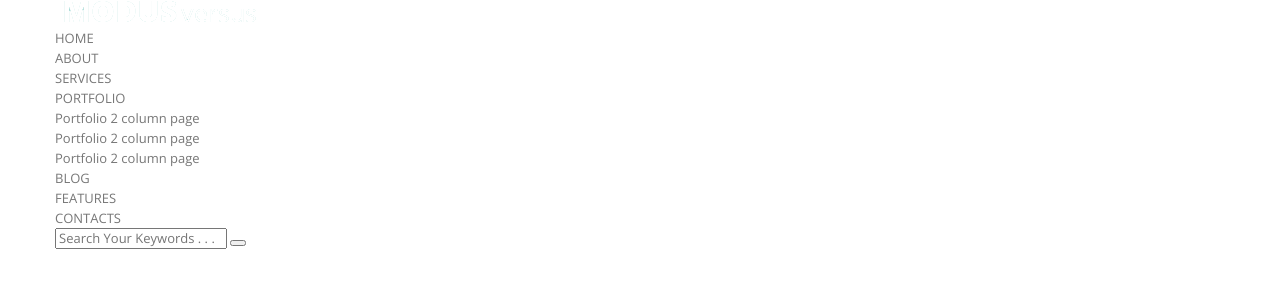
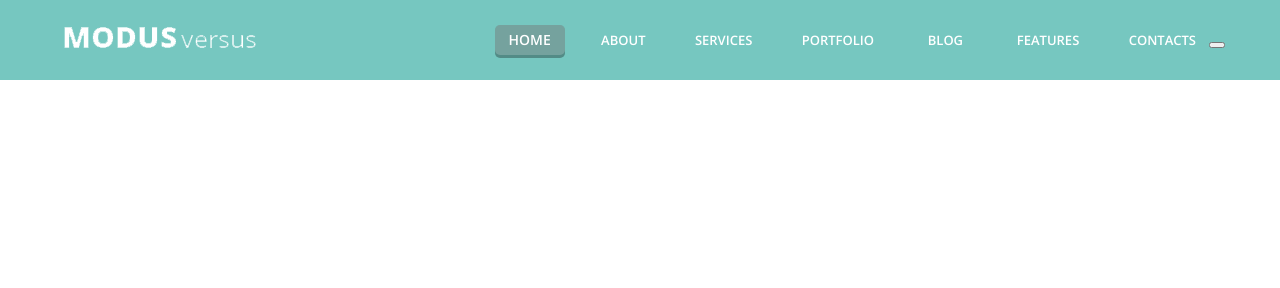
Before and after one commit to ashuksu-portfolio/shark-sw__test, a website: page app/index.html in a window 1280 px wide. Drawn offline with nearby package versions, Linux system fonts and the light colour scheme.

Commit message:
added header menu__list

```diff
--- a/app/index.html
+++ b/app/index.html
@@ -31,20 +31,20 @@
             <div class="header__box">
               <nav class="header__menu menu">
                 <ul class="menu__list">
-                  <li><a href="#">HOME</a></li>
-                  <li><a href="#">ABOUT</a></li>
-                  <li><a href="#">SERVICES</a></li>
+                  <li class="select"><a class="menu__list-link select" href="#">HOME</a></li>
+                  <li><a class="menu__list-link" href="#">ABOUT</a></li>
+                  <li><a class="menu__list-link" href="#">SERVICES</a></li>
                   <li>
-                    <a href="#">PORTFOLIO</a>
-                    <ul class="menu__sub-list">
-                      <li><a href="#">Portfolio 2 column page</a></li>
-                      <li><a href="#">Portfolio 2 column page</a></li>
-                      <li><a href="#">Portfolio 2 column page</a></li>
+                    <a class="menu__list-link active" href="#">PORTFOLIO</a>
+                    <ul class="menu__sublist">
+                      <li><a class="menu__sublist-link" href="#">Portfolio 2 column page</a></li>
+                      <li><a class="menu__sublist-link" href="#">Portfolio 2 column page</a></li>
+                      <li><a class="menu__sublist-link" href="#">Portfolio 2 column page</a></li>
                     </ul>
                   </li>
-                  <li><a href="#">BLOG</a></li>
-                  <li><a href="#">FEATURES</a></li>
-                  <li><a href="#">CONTACTS</a></li>
+                  <li><a class="menu__list-link" href="#">BLOG</a></li>
+                  <li><a class="menu__list-link" href="#">FEATURES</a></li>
+                  <li><a class="menu__list-link" href="#">CONTACTS</a></li>
                 </ul>
               </nav>
               <div class="header__search search">
--- a/app/scss/style.scss
+++ b/app/scss/style.scss
@@ -4,6 +4,105 @@
 
 // * -------------------------------------------------
 
+.header {
+  background-color: $blue;
+
+  &__inner {
+    height: 80px;
+    display: flex;
+    justify-content: space-between;
+    align-items: center;
+  }
+
+  &__logo {
+  }
+
+  &__box {
+    display: flex;
+    justify-content: space-between;
+    align-items: center;
+  }
+
+  &__menu {
+  }
+
+  &__search {
+  }
+}
+
+.menu {
+  &__list {
+    li {
+      display: inline-block;
+      min-width: 70px;
+      height: 33px;
+      margin-bottom: -3px;
+      background-color: rgba(0, 0, 0, 0);
+      border-radius: 5px;
+      padding-bottom: 3px;
+
+      &:hover,
+      &.select:hover {
+        background-color: $tomato-2;
+        transition: all 0.3s;
+      }
+
+      &.select {
+        background-color: rgba(0, 0, 0, 0.302);
+      }
+
+      & + li {
+        margin-left: 20px;
+      }
+    }
+  }
+
+  &__list-link {
+    display: block;
+    min-width: 70px;
+    width: auto;
+    height: 30px;
+    padding: 5px 13px;
+    border-radius: 5px;
+    text-align: center;
+    text-transform: uppercase;
+    @include f-sb;
+    color: #fff;
+    font-size: 13px;
+    position: relative;
+    z-index: 20;
+    background-color: rgba(255, 255, 255, 0);
+  }
+
+  &__list-link:hover,
+  &__list-link.select {
+    background-color: rgba(255, 255, 255, 0.2);
+    transition: all 0.3s;
+  }
+
+  &__list-link.select {
+    font-size: 14px;
+  }
+
+  &__sublist {
+    display: none;
+  }
+
+  &__sublist-link {
+  }
+}
+.search {
+  &__form {
+  }
+
+  &__text {
+    display: none;
+  }
+
+  &__btn {
+  }
+}
+
 // * -------------------------------------------------
 
 @import "media";
```
Also changed, not shown: app/css/style.min.css.
